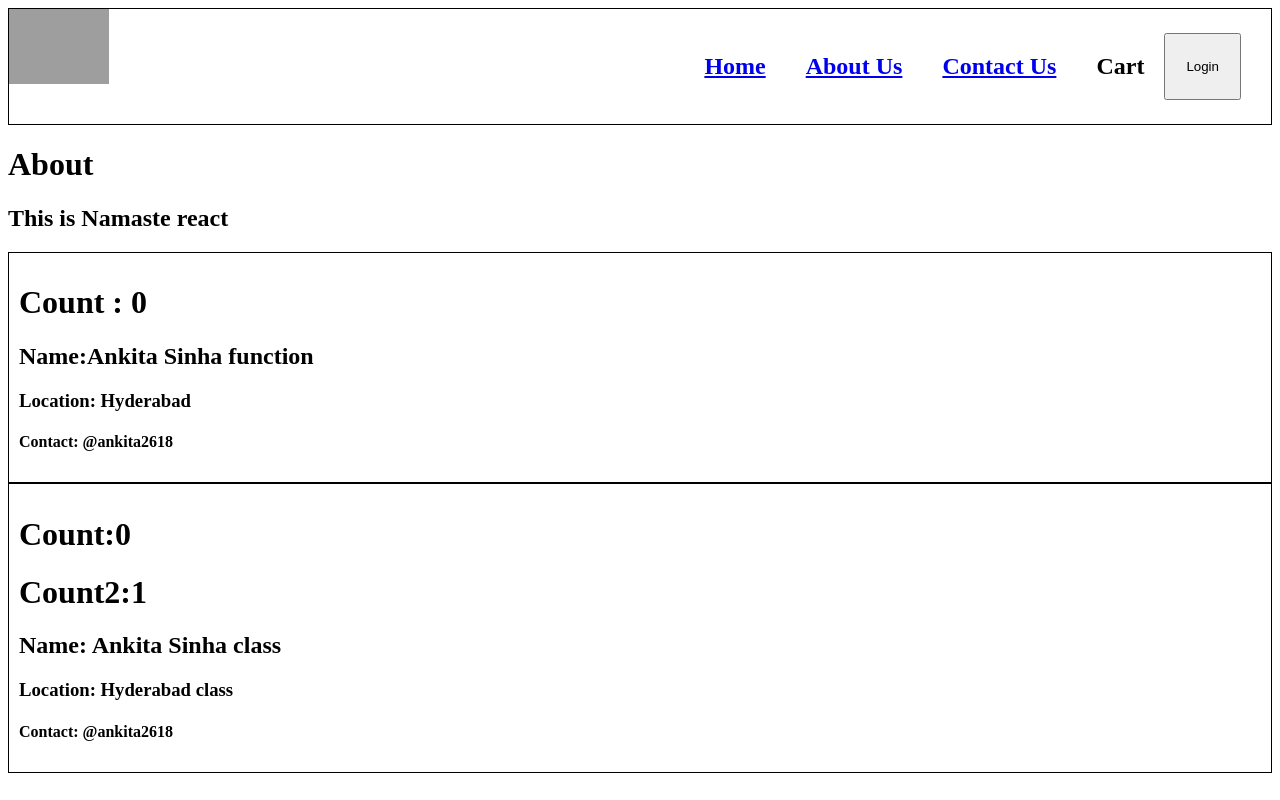
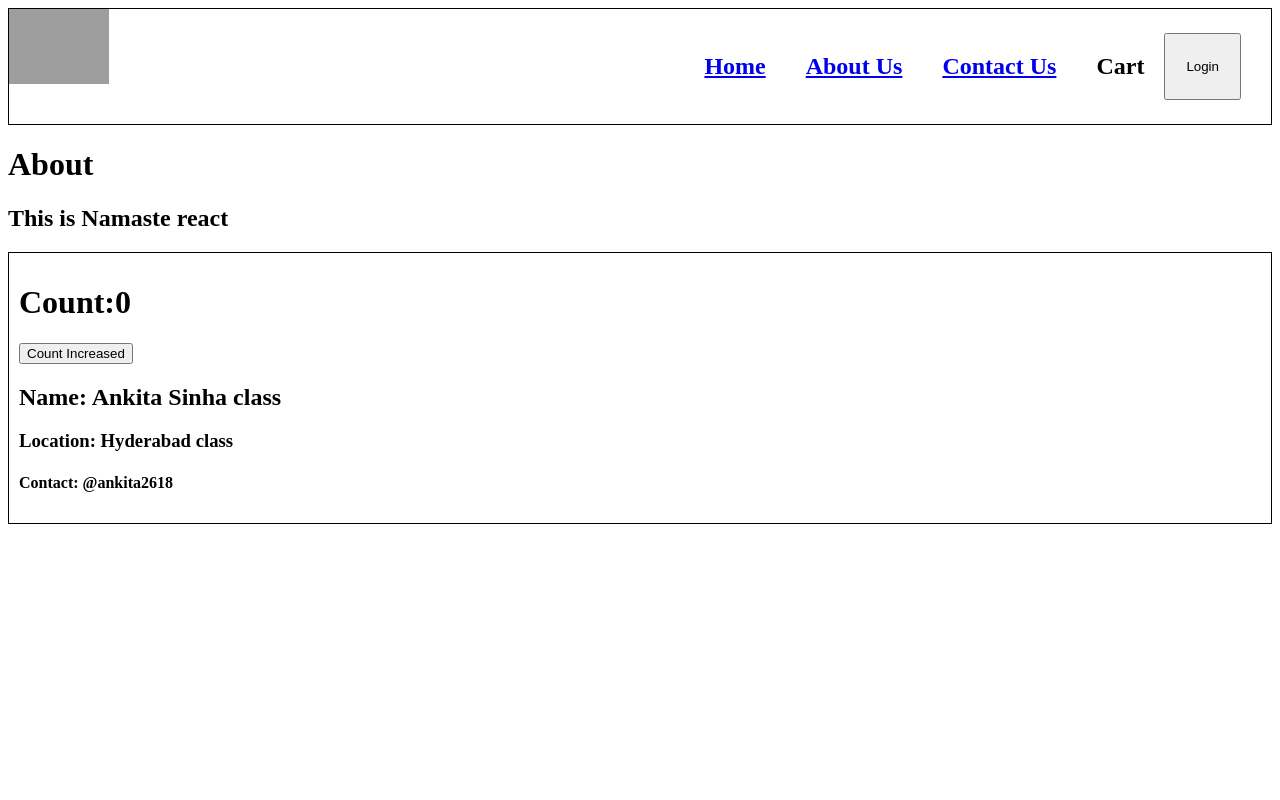
Before and after one commit to AnkitaSinha2618/namaste-react, a React (Vite) app: page /about in a window 1280 px wide. Built offline with nearby package versions, Linux system fonts and the light colour scheme; grey boxes are pictures that could not be loaded.

Commit message:
episode8 part-3 setState()-to update state variable in class based com

```diff
--- a/src/components/About.js
+++ b/src/components/About.js
@@ -6,7 +6,7 @@ const About = () =>{
         <div>
             <h1>About</h1>
             <h2>This is Namaste react</h2>
-            <User name={"Ankita Sinha function"}/>
+            {/* <User name={"Ankita Sinha function"}/> */}
             <UserClass name={"Ankita Sinha class"} location={"Hyderabad class"}/>
         </div>
     )
--- a/src/components/UserClass.js
+++ b/src/components/UserClass.js
@@ -6,17 +6,21 @@ class UserClass extends React.Component{
 
         this.state = {
             count :0,
-            count2: 1,
         }
     }
     render(){
         const {name, location} = this.props;
-        const {count, count2} = this.state;
+        const {count} = this.state;
         return(
             <div className="user-card">
             <h1>Count:{count}</h1>
-            <h1>Count2:{count2}</h1>
-            <h2>Name: {name}</h2>
+            <button onClick={()=> {
+                // Never update state variable directly
+                this.setState({
+                    count: this.state.count + 1
+                })
+            }}>Count Increased</button>
+           <h2>Name: {name}</h2>
             <h3>Location: {location}</h3>
             <h4>Contact: @ankita2618</h4>
         </div>
```
